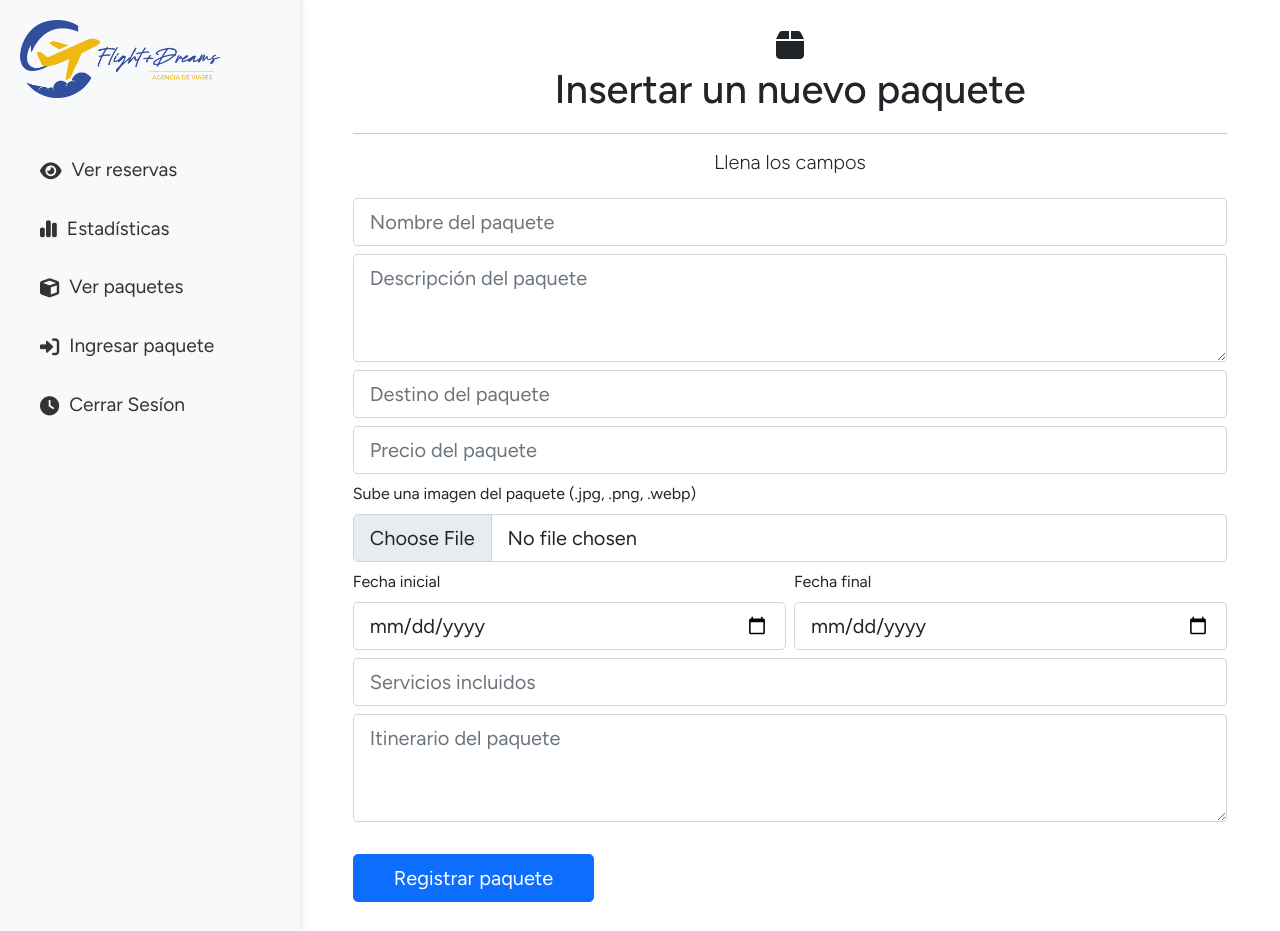
After one commit to balgxmr/flightdreams, a PHP site: page /views/admin/insertar-paquete.php in a window 1280 px wide. The commit adds this page. Run offline with PHP 8.4, Linux system fonts and the light colour scheme; the visitor is signed in with stand-in values (Sample User, id 1); some libraries are stand-ins or nearby versions.

Commit message:
tipo chill

```diff
--- a/config/routes.php
+++ b/config/routes.php
@@ -36,6 +36,8 @@
 
         if($action == 'listarPorServicioPaquetes'){
             $paqueteController->listarPorServicioPaquetes($servicio);
+        } elseif($action == 'registrar'){
+            $paqueteController->registrar();
         }
 
         if ($servicio) {
--- /dev/null
+++ b/views/admin/insertar-paquete.php
@@ -0,0 +1,180 @@
+<?php
+  require_once __DIR__ . '/../../config/config.php';
+
+    if (session_status() == PHP_SESSION_NONE) {
+    session_start();
+    }
+    verificarSesionAdmin();
+?>
+
+<!DOCTYPE html>
+<html lang="en">
+<head>
+  <meta charset="UTF-8">
+  <meta name="viewport" content="width=device-width, initial-scale=1.0">
+  <title>Mis Reservas</title>
+  <!-- Google Fonts -->
+  <link rel="preconnect" href="https://fonts.googleapis.com">
+  <link rel="preconnect" href="https://fonts.gstatic.com" crossorigin>
+  <link href="https://fonts.googleapis.com/css2?family=Figtree:wght@300..900&family=Inter:wght@100..900&display=swap" rel="stylesheet">
+  <!-- CSS -->
+  <link rel="stylesheet" href="../../public/css/style.css">
+  <!-- Bootstrap -->
+  <link href="https://cdn.jsdelivr.net/npm/bootstrap@5.3.3/dist/css/bootstrap.min.css" rel="stylesheet" integrity="sha384-QWTKZyjpPEjISv5WaRU9OFeRpok6YctnYmDr5pNlyT2bRjXh0JMhjY6hW+ALEwIH" crossorigin="anonymous">
+  <!-- Iconos: Font-Awesome -->
+  <script src="https://kit.fontawesome.com/5ddbd215bf.js" crossorigin="anonymous"></script>
+  <link href="https://cdnjs.cloudflare.com/ajax/libs/font-awesome/6.0.0-beta3/css/all.min.css" rel="stylesheet">
+<link href="https://cdn.jsdelivr.net/npm/bootstrap@5.1.3/dist/css/bootstrap.min.css" rel="stylesheet">
+</head>
+
+<body class="gridContainer">
+  <?php include '../aside-admin.php'?>
+
+  <main class="mainContent">
+    <div class="container-fluid">
+      <section class="mainContainerAdmin">
+        <div class="paddingContentAdmin">
+          <div class="">
+            <form method="POST" action="../../config/routes.php?controller=paquete&action=registrar" enctype="multipart/form-data">
+              <div>
+                <i class="fa-solid fa-box fa-2x row d-flex justify-content-center align-items-center"></i>
+                <h1 class="row d-flex justify-content-center align-items-center p-1">Insertar un nuevo paquete</h1>
+                <hr class="" />
+              </div>
+
+              <p class="row d-flex justify-content-center h5 pb-3 fw-light">Llena los campos</p>
+
+              <!-- Nombre -->
+              <div data-mdb-input-init class="form-outline mb-2">
+                <input
+                  type="text"
+                  id="nombre"
+                  name="nombre"
+                  class="form-control form-control-lg"
+                  placeholder="Nombre del paquete"
+                  required
+                />
+              </div>
+
+              <!-- Descripción -->
+              <div data-mdb-input-init class="form-outline mb-2">
+                <textarea
+                  id="descripcion"
+                  name="descripcion"
+                  class="form-control form-control-lg"
+                  placeholder="Descripción del paquete"
+                  rows="3"
+                  required
+                ></textarea>
+              </div>
+
+              <!-- Destino -->
+              <div data-mdb-input-init class="form-outline mb-2">
+                <input
+                  type="text"
+                  id="destino"
+                  name="destino"
+                  class="form-control form-control-lg"
+                  placeholder="Destino del paquete"
+                  required
+                />
+              </div>
+
+              <!-- Precio -->
+              <div data-mdb-input-init class="form-outline mb-2">
+                <input
+                  type="number"
+                  step="0.01"
+                  id="precio"
+                  name="precio"
+                  class="form-control form-control-lg"
+                  placeholder="Precio del paquete"
+                  required
+                />
+              </div>
+
+              <!-- Foto -->
+              <div class="mb-2">
+                <label for="foto" class="form-label">Sube una imagen del paquete (.jpg, .png, .webp)</label>
+                <input
+                  type="file"
+                  id="foto"
+                  name="foto"
+                  class="form-control form-control-lg"
+                  accept=".jpg,.jpeg,.png,.webp"
+                  required
+                />
+              </div>
+
+              <!-- Fechas agrupadas -->
+              <div class="row g-2 mb-2">
+                <!-- Fecha inicial -->
+                <div class="col-md-6">
+                  <label for="fecha_inicio" class="form-label">Fecha inicial</label>
+                  <input
+                    type="date"
+                    id="fecha_inicio"
+                    name="fecha_inicio"
+                    class="form-control form-control-lg"
+                    required
+                  />
+                </div>
+                <!-- Fecha final -->
+                <div class="col-md-6">
+                  <label for="fecha_final" class="form-label">Fecha final</label>
+                  <input
+                    type="date"
+                    id="fecha_final"
+                    name="fecha_final"
+                    class="form-control form-control-lg"
+                    required
+                  />
+                </div>
+              </div>
+
+              <!-- Servicio -->
+              <div data-mdb-input-init class="form-outline mb-2">
+                <input
+                  type="text"
+                  id="servicio"
+                  name="servicio"
+                  class="form-control form-control-lg"
+                  placeholder="Servicios incluidos"
+                  required
+                />
+              </div>
+
+              <!-- Itinerario -->
+              <div data-mdb-input-init class="form-outline mb-2">
+                <textarea
+                  id="itinerario"
+                  name="itinerario"
+                  class="form-control form-control-lg"
+                  placeholder="Itinerario del paquete"
+                  rows="3"
+                  required
+                ></textarea>
+              </div>
+
+              <!-- Botón -->
+              <div class="text-center text-lg-start mt-4 pt-2">
+                <button
+                  type="submit"
+                  data-mdb-button-init
+                  data-mdb-ripple-init
+                  class="btn btn-primary btn-lg"
+                  style="padding-left: 2.5rem; padding-right: 2.5rem"
+                >
+                  Registrar paquete
+                </button>
+              </div>
+            </form>
+          </div>
+        </div>
+      </section>
+    </div>
+  </main>
+
+</body>
+
+</html>
--- a/views/admin/paquetes-admin.php
+++ b/views/admin/paquetes-admin.php
@@ -1,6 +1,10 @@
 <?php
   require_once __DIR__ . '/../../config/config.php';
 
+  if (session_status() == PHP_SESSION_NONE) {
+    session_start();
+}
+verificarSesionAdmin();
 ?>
 
 <!DOCTYPE html>
--- a/views/admin/reservas-admin.php
+++ b/views/admin/reservas-admin.php
@@ -1,5 +1,8 @@
 <?php
   require_once __DIR__ . '/../../config/config.php';
+  if (session_status() == PHP_SESSION_NONE) {
+    session_start();
+  }
   verificarSesionAdmin();
 ?>
 
--- a/views/aside-admin.php
+++ b/views/aside-admin.php
@@ -9,8 +9,8 @@
       <a href="<?php echo BASE_URL; ?>config/routes.php?controller=admin&action=verReservasAdmin"><i class="fa-solid fa-eye"></i> Ver reservas</a>
       <a href="#"><i class="fa-solid fa-chart-simple"></i> Estadísticas</a>
       <a href="<?php echo BASE_URL; ?>config/routes.php?controller=admin&action=listarAdmin"><i class="fa-solid fa-cube"></i> Ver paquetes</a>
-      <a href="#"><i class="fa-solid fa-clock"></i> Actualizar estado</a>
-      <a href="#"><i class="fa-solid fa-right-to-bracket"></i> Ingresar paquete</a>
+      <a href="<?php echo BASE_URL; ?>views/admin/insertar-paquete.php"><i class="fa-solid fa-right-to-bracket"></i> Ingresar paquete</a>
+      <a href="<?php echo BASE_URL; ?>config/routes.php?controller=usuario&action=logout"><i class="fa-solid fa-clock"></i> Cerrar Sesíon</a>
     </div>
   </div>
 </aside>
```
Also changed, not shown: controllers/PaqueteController.php (+40 -0 lines), models/Paquete.php (+19 -0 lines), views/paquete/paquetes.php (+4 -5 lines).
